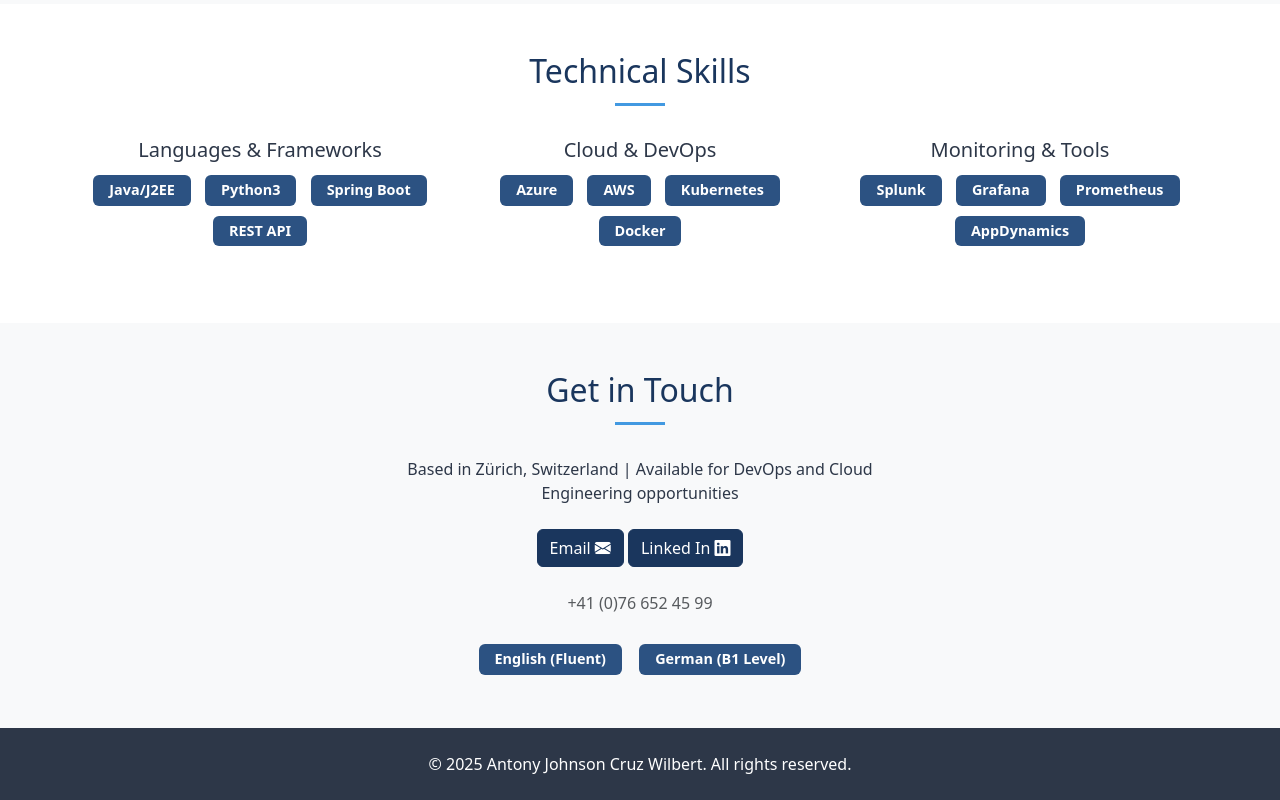
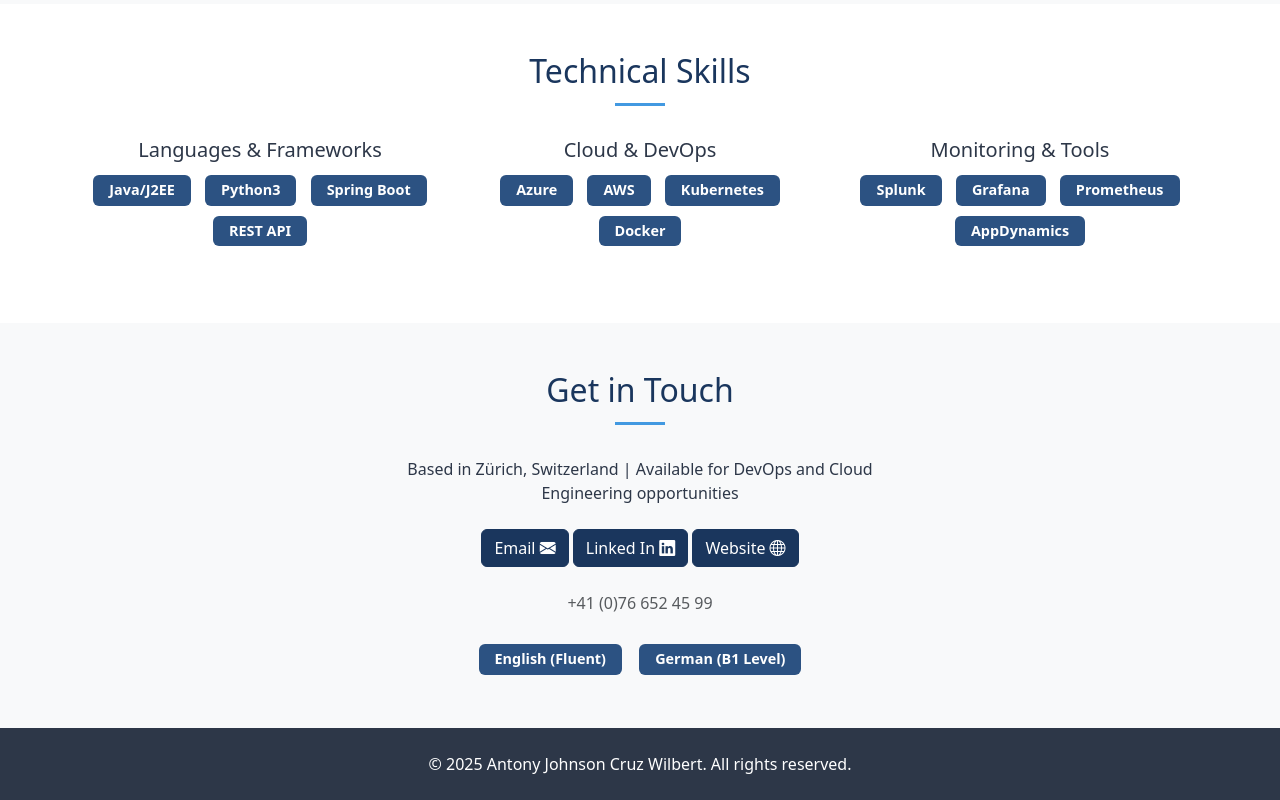
Before and after one commit to antonn/antonycruz, a plain HTML site: page index.html in a window 1280 px wide. Shown: the part 1604-2404 px from the top of the page. Drawn offline with nearby package versions, Linux system fonts and the light colour scheme.

Commit message:
Update index.html

```diff
--- a/index.html
+++ b/index.html
@@ -295,7 +295,7 @@
                         opportunities</p>
                     <a href="mailto:antonycjohnson@gmail.com" class="btn btn-primary mb-4">Email <i class="bi bi-envelope-fill  "></i></a>
                     <a href="https://www.linkedin.com/in/antjohns/" class="btn btn-primary mb-4">Linked In <i class="bi bi-linkedin  "></i></a>
-
+                    <a href="https://www.genaibizsolutions.com/" target="_blank" rel="noopener noreferrer" class="btn btn-primary mb-4">Website <i class="bi bi-globe"></i></a>
                     <p class="text-muted">+41 (0)76 652 45 99</p>
                     <div class="mt-4">
                         <span class="badge skill-badge me-2">English (Fluent)</span>
```
